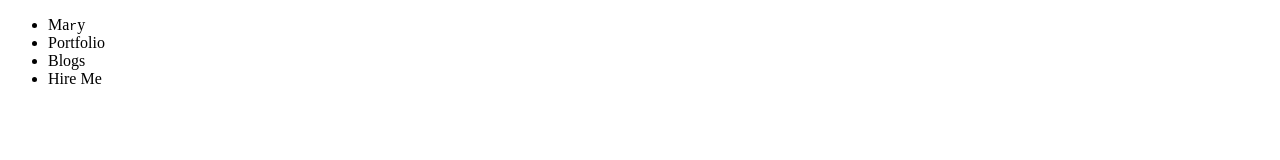
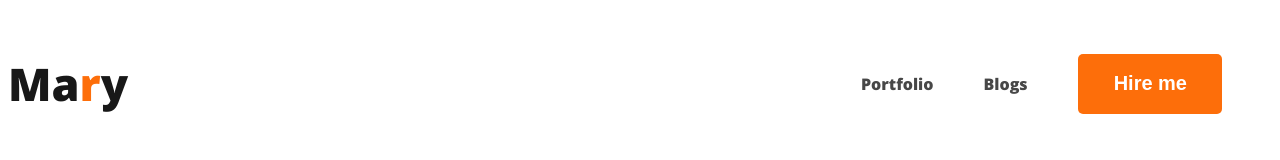
Before and after one commit to Zahir-414/devloper-port-thrd, a plain HTML site: page index.html in a window 1280 px wide. Drawn offline with nearby package versions, Linux system fonts and the light colour scheme.

Commit message:
nav primary done

```diff
--- a/index.html
+++ b/index.html
@@ -1,23 +1,31 @@
 <!DOCTYPE html>
 <html lang="en">
+
 <head>
     <meta charset="UTF-8">
     <meta name="viewport" content="width=device-width, initial-scale=1.0">
     <title>developer port third</title>
+
+    <link rel="preconnect" href="https://fonts.googleapis.com">
+    <link rel="preconnect" href="https://fonts.gstatic.com" crossorigin>
+    <link href="https://fonts.googleapis.com/css2?family=Open+Sans:wght@800&display=swap" rel="stylesheet">
+
+    <link rel="stylesheet" href="style/style.css">
 </head>
+
 <body>
     <header>
-<nav>
-    <ul>
-     <li>
-        Ma<samp>r</samp>y
-    </li>
-    <li>Portfolio</li>
-    <li>Blogs</li>
-    <li>Hire Me</li>
+        <nav>
+            <h3 class="web-title">Ma<span class="text-primary">r</span>y</h3>
+            <ul>
 
-    </ul>
-</nav>
+                <li><a href="">Portfolio</a></li>
+                <li> <a href=""> Blogs</a> </li>
+                <li> <button class="btn-primary">Hire me</button> </li>
+
+
+            </ul>
+        </nav>
     </header>
     <main>
 
@@ -26,4 +34,5 @@
 
     </footer>
 </body>
+
 </html>
--- /dev/null
+++ b/style/style.css
@@ -0,0 +1,46 @@
+/* common shared style */
+body {
+    font-family: 'Open Sans', sans-serif;
+}
+
+.text-primary {
+    color: #FD6E0A;
+}
+
+/* nav related style */
+nav {
+    display: flex;
+    justify-content: space-between;
+    align-items: center;
+}
+
+.web-title {
+    color: #181818;
+    font-size: 45px;
+    font-weight: 800;
+}
+
+nav ul {
+    display: flex;
+    align-items: center;
+}
+
+nav li {
+    list-style: none;
+    margin-right: 50px;
+}
+
+nav a {
+    text-decoration: none;
+    color: #474747;
+}
+
+.btn-primary {
+    border-radius: 5px;
+    background: #FD6E0A;
+    border: 0;
+    color:white;
+    font-size: 20px;
+    font-weight: 700;
+    padding: 18px 35px 19px 36px;
+}
```
